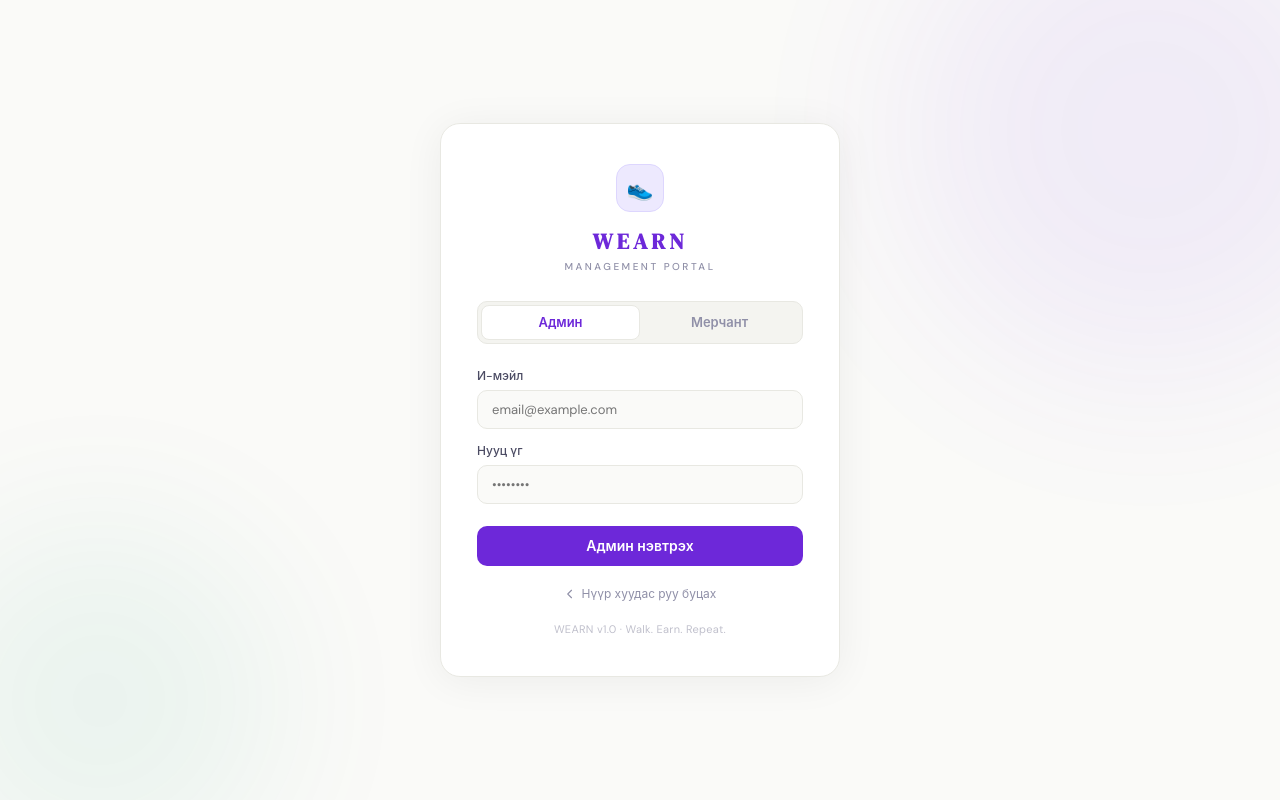
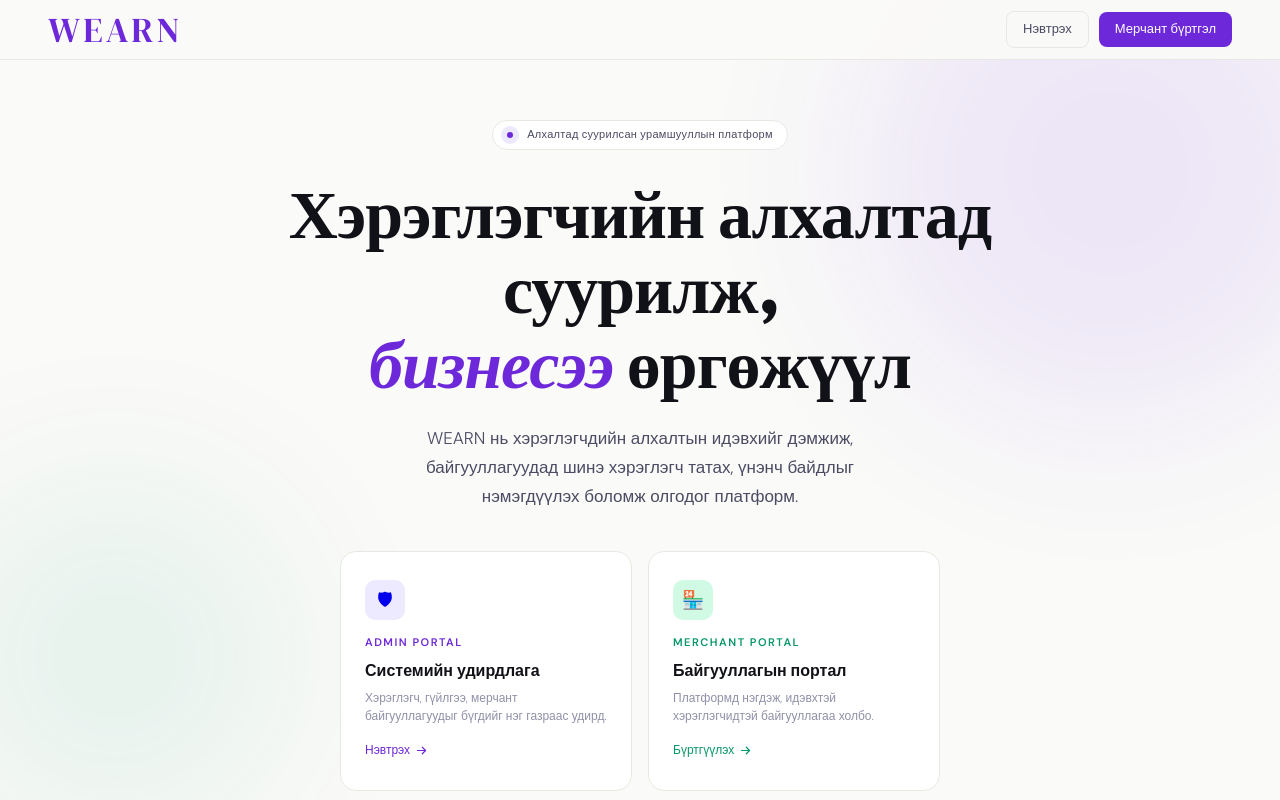
Before and after one commit to wsteria41/Walk-and-earn, a React (Vite) app in the folder dashboard/: page / in a window 1280 px wide. Before the commit this address led to /login. Shown: the top 800 px of the page. Built offline with nearby package versions, Linux system fonts and the light colour scheme.

Commit message:
dashboardfckkkkk

```diff
--- a/dashboard/src/App.jsx
+++ b/dashboard/src/App.jsx
@@ -12,14 +12,7 @@ export default function App() {
     <ThemeProvider>
       <BrowserRouter>
         <Routes>
-          <Route
-            path="/"
-            element={
-              <ProtectedRoute role="ADMIN">
-                <AdminDashboard />
-              </ProtectedRoute>
-            }
-          />
+          <Route path="/" element={<LandingPage />} />
           <Route path="/login" element={<LoginPage />} />
           <Route path="/merchant/register" element={<MerchantRegister />} />
           <Route
--- a/dashboard/src/pages/LoginPage.jsx
+++ b/dashboard/src/pages/LoginPage.jsx
@@ -32,7 +32,8 @@ export default function LoginPage() {
         return;
       }
       localStorage.setItem("token", token);
-      navigate("/");    } catch {
+      navigate(decoded.role === "ADMIN" ? "/admin/dashboard" : "/merchant/dashboard");
+    } catch {
       setError("И-мэйл эсвэл нууц үг буруу байна");
     } finally {
       setLoading(false);
```
